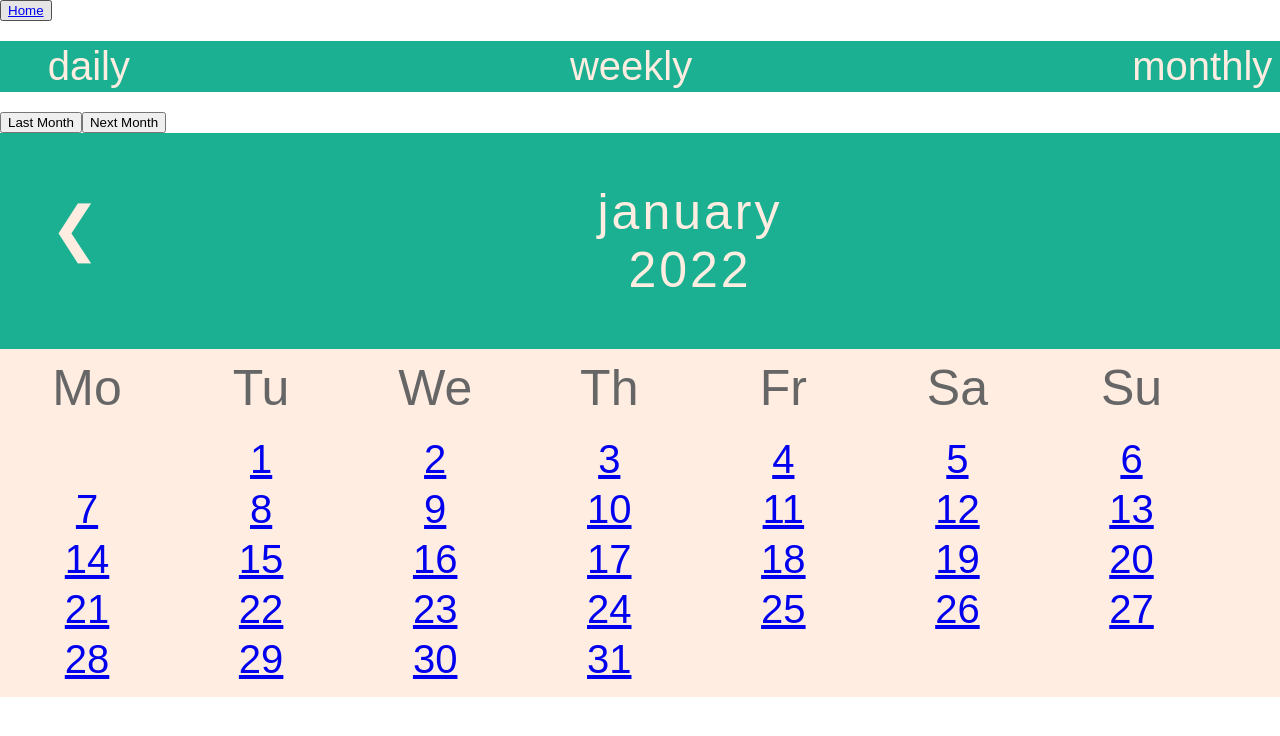
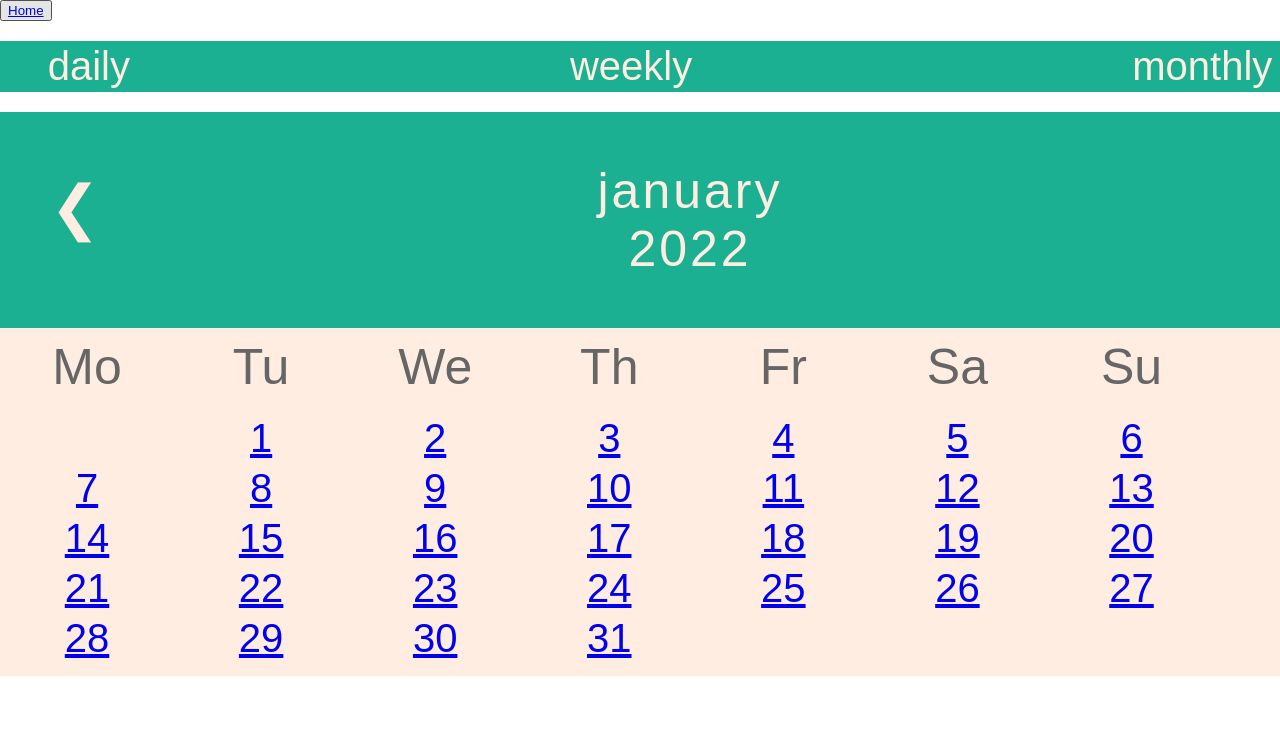
Before and after one commit to dora-x-hu/leap.log, a React app: page /month in a window 1280 px wide. Shown: the top 736 px of the page. Built offline with nearby package versions, Linux system fonts and the light colour scheme; no server answers; the HTML template or start-up script is replaced by a standard one; a web font is replaced by a local one.

Commit message:
new headerfor Month

```diff
--- a/client/src/components/modules/MonthGrid.js
+++ b/client/src/components/modules/MonthGrid.js
@@ -6,7 +6,7 @@ import "./MonthGrid.css";
 //props: date as a state that depends on the month.js
 
 //TO DO:
-//buttons, month situations, (28, 30, 31 days)
+//buttons
 
 const MonthGrid = (props) => {
   //const d = new Date();
@@ -114,7 +114,7 @@ const MonthGrid = (props) => {
 
   return (
     <>
-      <div className="month">
+      {/* <div className="month">
         <ul>
           <li className="prev">&#10094;</li>
           <li className="next">&#10095;</li>
@@ -124,7 +124,7 @@ const MonthGrid = (props) => {
             <span>{props.year}</span>
           </li>
         </ul>
-      </div>
+      </div> */}
 
       <ul className="weekdays">
         <li>Mo</li>
--- a/client/src/components/pages/Month.js
+++ b/client/src/components/pages/Month.js
@@ -78,16 +78,96 @@ const Month = (props) => {
 
   //useEFfects
 
+  const getMonthDetails = () => {
+    switch (d.getMonth()) {
+      case 0:
+        return {
+          name: "january",
+          days: 31,
+        };
+      case 1:
+        return {
+          name: "february",
+          days: isLeapYear() ? 29 : 28,
+        };
+      case 2:
+        return {
+          name: "march",
+          days: 31,
+        };
+      case 3:
+        return {
+          name: "april",
+          days: 30,
+        };
+      case 4:
+        return {
+          name: "may",
+          days: 31,
+        };
+      case 5:
+        return {
+          name: "june",
+          days: 30,
+        };
+      case 6:
+        return {
+          name: "july",
+          days: 31,
+        };
+      case 7:
+        return {
+          name: "august",
+          days: 31,
+        };
+      case 8:
+        return {
+          name: "septembe",
+          days: 30,
+        };
+      case 9:
+        return {
+          name: "october",
+          days: 31,
+        };
+      case 10:
+        return {
+          name: "november",
+          days: 30,
+        };
+      case 11:
+        return {
+          name: "december",
+          days: 31,
+        };
+    }
+  };
+
   return (
     <>
-      <div>
-        <button onClick={moveLeft}>Last Month</button>
+      <div className="month">
+        <ul>
+          <li className="prev" onClick={moveLeft}>
+            &#10094;
+          </li>
+          <li className="next" onClick={moveRight}>
+            &#10095;
+          </li>
+          <li className="title">
+            {getMonthDetails().name}
+            <br></br>
+            <span>{d.getFullYear()}</span>
+          </li>
+        </ul>
+      </div>
+      {/* <div>
+        <button onClick={moveLeft}>Last Month{console.log(d)}</button>
 
         <button onClick={moveRight}>
           Next Month
           {/* {String(d.getDate()) + "/" + String(d.getMonth()) + "/" + String(d.getFullYear())} */}
-        </button>
-      </div>
+      {/* </button>
+      </div> */}{" "}
       <div>
         {" "}
         <MonthGrid
```
